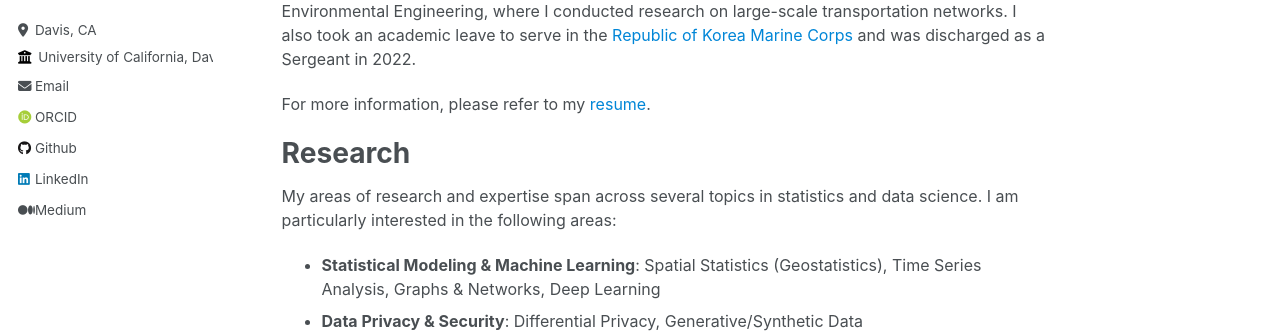
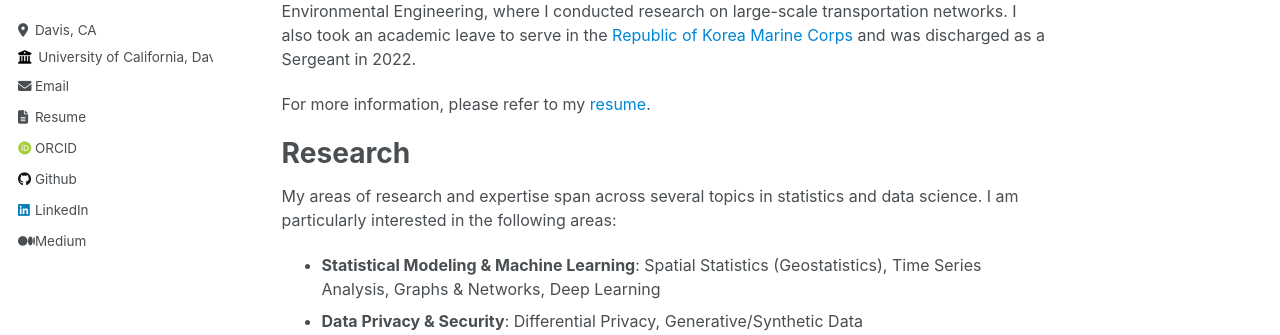
Before and after one commit to cjunwon/cjunwon.github.io, a Jekyll site: the page built from _pages/about.md, in a window 1280 px wide. Shown: the part 362-697 px from the top of the page. Built offline with Jekyll 4.4.1, drawn with Linux system fonts in a browser that asks for light colours; some web fonts are replaced.

Commit message:
Update _config.yml

```diff
--- a/_config.yml
+++ b/_config.yml
@@ -29,7 +29,7 @@ author:
   employer         : "University of California, Davis"
   uri              : # URL
   email            : "jwnchoi@ucdavis.edu"
-  # resume           : http://cjunwon.github.io/files/Junwon_Choi_resume.pdf
+  resume           : http://cjunwon.github.io/files/Junwon_Choi_resume.pdf
 
   # Academic websites
   arxiv            : # URL - Update with the correct link to your profile
```
